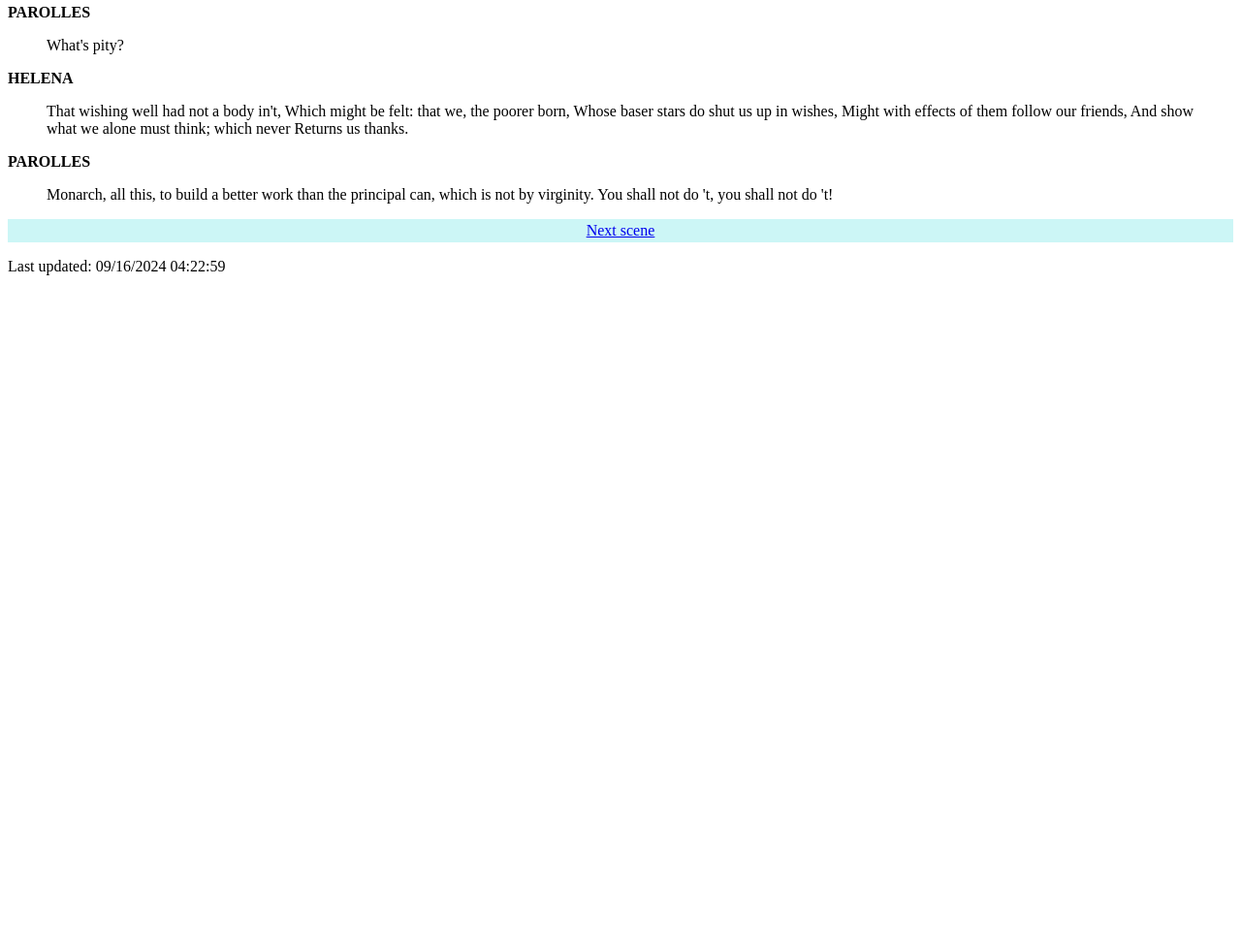
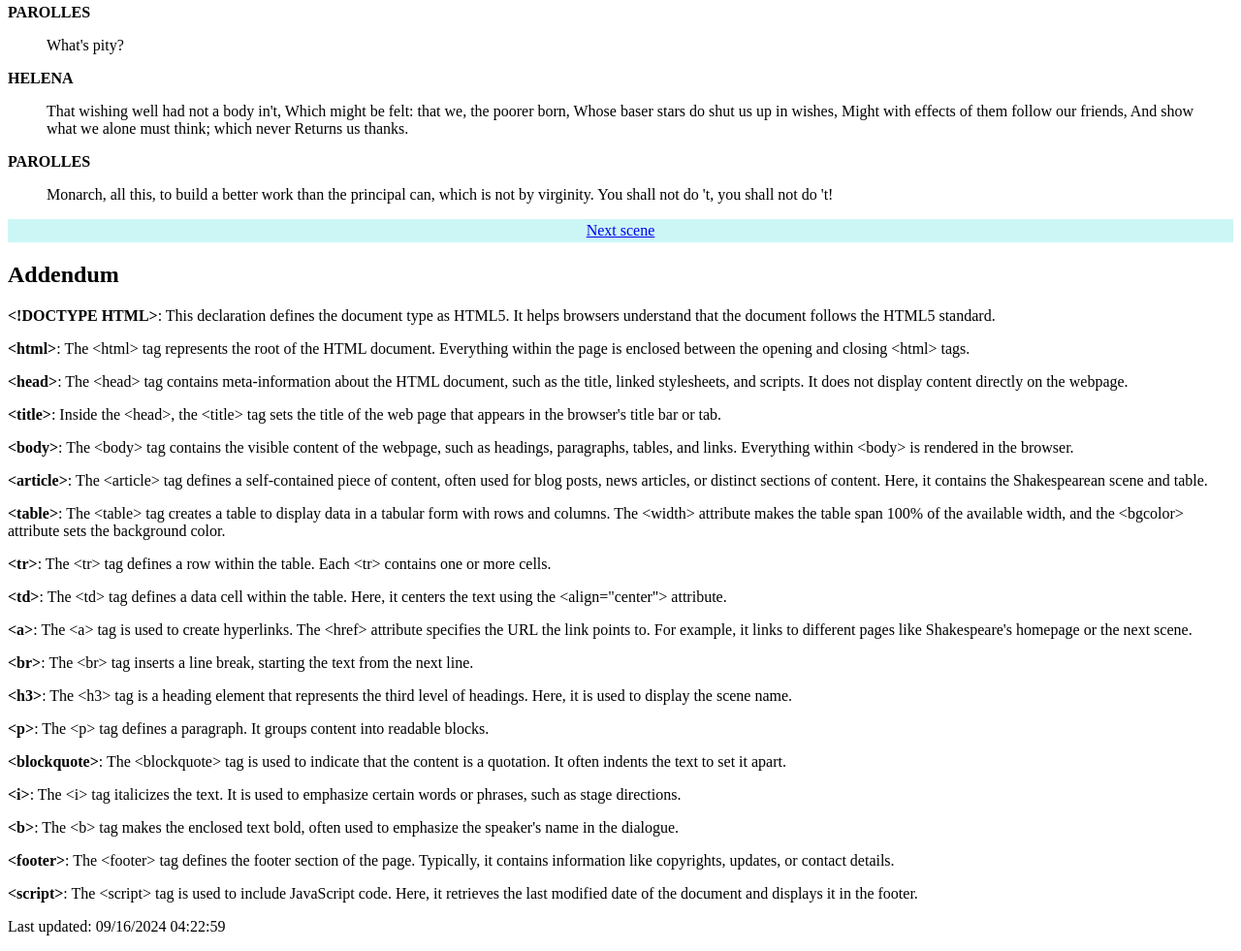
Before and after one commit to kudala-bharani/lab-7, a plain HTML site: page lab-2/index.html in a window 1280 px wide. Shown: the part 3837-4818 px from the top of the page at 97% size. Before the commit the page ends 4137 px from the top, so only its background shows below. Drawn offline with Linux system fonts and the light colour scheme.

Commit message:
Update index.html

```diff
--- a/lab-2/index.html
+++ b/lab-2/index.html
@@ -1,10 +1,10 @@
-<!DOCTYPE HTML PUBLIC "-//W3C//DTD HTML 4.0 Transitional//EN" "http://www.w3.org/TR/REC-html40/loose.dtd">
+<!DOCTYPE HTML>
 <html>
    <head>
       <title>SCENE I. Rousillon. The COUNT's palace.</title>
-    <meta http-equiv="Content-Type" content="text/html; charset=iso-8859-1">
    </head>
-  <body bgcolor="#ffffff" text="#000000">
+   <body>
+      <article>
          <table width="100%" bgcolor="#CCF6F6">
             <tr>
                <td align="center">All's Well That Ends Well</td>
@@ -18,266 +18,213 @@
                </td>
             </tr>
          </table>
-
          <h3>SCENE I. Rousillon. The COUNT's palace.</h3>
-
          <p>
          <blockquote><i>Enter BERTRAM, the COUNTESS of Rousillon, HELENA, and LAFEU, all in black</i></blockquote>
          </p>
-
          <p>
             <b>COUNTESS</b>
          <blockquote>In delivering my son from me, I bury a second husband.</blockquote>
          </p>
-
          <p>
             <b>BERTRAM</b>
          <blockquote>And I in going, madam, weep o'er my father's death anew: but I must attend his majesty's command, to whom I am now in ward, evermore in subjection.</blockquote>
          </p>
-
          <p>
             <b>LAFEU</b>
          <blockquote>You shall find of the king a husband, madam; you, sir, a father: he that so generally is at all times good must of necessity hold his virtue to you; whose worthiness would stir it up where it wanted rather than lack it where there is such abundance.</blockquote>
          </p>
-
          <p>
             <b>COUNTESS</b>
          <blockquote>What hope is there of his majesty's amendment?</blockquote>
          </p>
-
          <p>
             <b>LAFEU</b>
          <blockquote>He hath abandoned his physicians, madam; under whose practises he hath persecuted time with hope, and finds no other advantage in the process but only the losing of hope by time.</blockquote>
          </p>
-
          <p>
             <b>COUNTESS</b>
          <blockquote>This young gentlewoman had a father,--O, that 'had'! how sad a passage 'tis!--whose skill was almost as great as his honesty; had it stretched so far, would have made nature immortal, and death should have play for lack of work. Would, for the king's sake, he were living! I think it would be the death of the king's disease.</blockquote>
          </p>
-
          <p>
             <b>LAFEU</b>
          <blockquote>How called you the man you speak of, madam?</blockquote>
          </p>
-
          <p>
             <b>COUNTESS</b>
          <blockquote>He was famous, sir, in his profession, and it was his great right to be so: Gerard de Narbon.</blockquote>
          </p>
-
          <p>
             <b>LAFEU</b>
          <blockquote>He was excellent indeed, madam: the king very lately spoke of him admiringly and mourningly: he was skilful enough to have lived still, if knowledge could be set up against mortality.</blockquote>
          </p>
-
          <p>
             <b>BERTRAM</b>
          <blockquote>What is it, my good lord, the king languishes of?</blockquote>
          </p>
-
          <p>
             <b>LAFEU</b>
          <blockquote>A fistula, my lord.</blockquote>
          </p>
-
          <p>
             <b>BERTRAM</b>
          <blockquote>I heard not of it before.</blockquote>
          </p>
-
          <p>
             <b>LAFEU</b>
          <blockquote>I would it were not notorious. Was this gentlewoman the daughter of Gerard de Narbon?</blockquote>
          </p>
-
          <p>
             <b>COUNTESS</b>
          <blockquote>His sole child, my lord, and bequeathed to my overlooking. I have those hopes of her good that her education promises; her dispositions she inherits, which makes fair gifts fairer; for where an unclean mind carries virtuous qualities, there commendations go with pity; they are virtues and traitors too; in her they are the better for their simpleness; she derives her honesty and achieves her goodness.</blockquote>
          </p>
-
          <p>
             <b>LAFEU</b>
          <blockquote>Your commendations, madam, get from her tears.</blockquote>
          </p>
-
          <p>
             <b>COUNTESS</b>
          <blockquote>'Tis the best brine a maiden can season her praise in. The remembrance of her father never approaches her heart but the tyranny of her sorrows takes all livelihood from her cheek. No more of this, Helena; go to, no more; lest it be rather thought you affect a sorrow than have it.</blockquote>
          </p>
-
          <p>
             <b>HELENA</b>
          <blockquote>I do affect a sorrow indeed, but I have it too.</blockquote>
          </p>
-
          <p>
             <b>LAFEU</b>
          <blockquote>Moderate lamentation is the right of the dead, excessive grief the enemy to the living.</blockquote>
          </p>
-
          <p>
             <b>COUNTESS</b>
          <blockquote>If the living be enemy to the grief, the excess makes it soon mortal.</blockquote>
          </p>
-
          <p>
             <b>BERTRAM</b>
          <blockquote>Madam, I desire your holy wishes.</blockquote>
          </p>
-
          <p>
             <b>LAFEU</b>
          <blockquote>How understand we that?</blockquote>
          </p>
-
          <p>
             <b>COUNTESS</b>
          <blockquote>Be thou blest, Bertram, and succeed thy father in manners, as in shape! thy blood and virtue contend for empire in thee, and thy goodness share with thy birthright! Love all, trust a few, do wrong to none: be able for thine enemy rather in power than use, and keep thy friend under thy own life's key: be cheque'd for silence, but never tax'd for speech. What heaven more will, that thee may furnish and my prayers pluck down, fall on thy head! Farewell, my lord; 'Tis an unseason'd courtier; good my lord, advise him.</blockquote>
          </p>
-
          <p>
             <b>LAFEU</b>
          <blockquote>He cannot want the best that shall attend his love.</blockquote>
          </p>
-
          <p>
             <b>COUNTESS</b>
          <blockquote>Heaven bless him! Farewell, Bertram.</blockquote>
          <i>Exit</i>
          </p>
-
          <p>
             <b>BERTRAM</b>
          <blockquote>[To HELENA] The best wishes that can be forged in your thoughts be servants to you! Be comfortable to my mother, your mistress, and make much of her.</blockquote>
          </p>
-
          <p>
             <b>LAFEU</b>
          <blockquote>Farewell, pretty lady: you must hold the credit of your father.</blockquote>
          <i>Exeunt BERTRAM and LAFEU</i>
          </p>
-
          <p>
             <b>HELENA</b>
          <blockquote>O, were that all! I think not on my father; And these great tears grace his remembrance more than those I shed for him. What was he like? I have forgot him: my imagination carries no favour in't but Bertram's. I am undone: there is no living, none, if Bertram be away. 'Twere all one that I should love a bright particular star and think to wed it, he is so above me: In his bright radiance and collateral light must I be comforted, not in his sphere. The ambition in my love thus plagues itself: The hind that would be mated by the lion must die for love. 'Twas pretty, though plague, to see him every hour; to sit and draw his arched brows, his hawking eye, his curls, in our heart's table; heart too capable of every line and trick of his sweet favour: But now he's gone, and my idolatrous fancy must sanctify his reliques. Who comes here?</blockquote>
          <i>Enter PAROLLES</i>
          </p>
-
          <p>
             <b>PAROLLES</b>
          <blockquote>Save you, fair queen!</blockquote>
          </p>
-
          <p>
             <b>HELENA</b>
          <blockquote>And you, monarch!</blockquote>
          </p>
-
          <p>
             <b>PAROLLES</b>
          <blockquote>No.</blockquote>
          </p>
-
          <p>
             <b>HELENA</b>
          <blockquote>And no.</blockquote>
          </p>
-
          <p>
             <b>PAROLLES</b>
          <blockquote>Are you meditating on virginity?</blockquote>
          </p>
-
          <p>
             <b>HELENA</b>
          <blockquote>Ay. You have some stain of soldier in you: let me ask you a question. Man is enemy to virginity; how may we barricado it against him?</blockquote>
          </p>
-
          <p>
             <b>PAROLLES</b>
          <blockquote>Keep him out.</blockquote>
          </p>
-
          <p>
             <b>HELENA</b>
          <blockquote>But he assails; and our virginity, though valiant in the defence, yet is weak: unfold to us some warlike resistance.</blockquote>
          </p>
-
          <p>
             <b>PAROLLES</b>
          <blockquote>There is none: man, sitting down before you, will undermine you and blow you up.</blockquote>
          </p>
-
          <p>
             <b>HELENA</b>
          <blockquote>Bless our poor virginity from underminers and blowers up! Is there no military policy, how virgins might blow up men?</blockquote>
          </p>
-
          <p>
             <b>PAROLLES</b>
          <blockquote>Virginity being blown down, man will quicklier be blown up: marry, in blowing him down again, with the breach yourselves made, you lose your city. It is not politic in the commonwealth of nature to preserve virginity. Loss of virginity is rational increase and there was never virgin got till virginity was first lost. That you were made of is metal to make virgins. Virginity by being once lost may be ten times found; by being ever kept, it is ever lost: 'tis too cold a companion; away with 't!</blockquote>
          </p>
-
          <p>
             <b>HELENA</b>
          <blockquote>I will stand for 't a little, though therefore I die a virgin.</blockquote>
          </p>
-
          <p>
             <b>PAROLLES</b>
          <blockquote>There's little can be said in 't; 'tis against the rule of nature. To speak on the part of virginity, is to accuse your mothers; which is most infallible disobedience. He that hangs himself is a virgin: virginity murders itself and should be buried in highways out of all sanctified limit, as a desperate offendress against nature. Virginity breeds mites, much like a cheese; consumes itself to the very paring, and so dies with feeding his own stomach. Besides, virginity is peevish, proud, idle, made of self-love, which is the most inhibited sin in the canon. Keep it not; you cannot choose but lose by't: Out with 't! within ten year it will make itself ten, which is a goodly increase; and the principal itself not much the worse: away with 't!</blockquote>
          </p>
-
          <p>
             <b>HELENA</b>
          <blockquote>How might one do, sir, to lose it to her own liking?</blockquote>
          </p>
-
          <p>
             <b>PAROLLES</b>
          <blockquote>Let me see: marry, ill, to like him that ne'er it likes. 'Tis a commodity will lose the gloss with lying; the longer kept, the less worth: off with 't while 'tis vendible; answer the time of request. Virginity, like an old courtier, wears her cap out of fashion: richly suited, but unsuitable: just like the brooch and the tooth-pick, which wear not now. Your date is better in your pie and your porridge than in your cheek: and your virginity, your old virginity, is like one of our French wither'd pears; it looks ill, it eats drily; marry, 'tis a wither'd pear; it was formerly better; marry, yet 'tis a wither'd pear: will you any thing with it?</blockquote>
          </p>
-
          <p>
             <b>HELENA</b>
          <blockquote>Not my virginity yet.</blockquote>
          </p>
-
          <p>
             <b>PAROLLES</b>
          <blockquote>You are for the court.</blockquote>
          </p>
-
          <p>
             <b>HELENA</b>
          <blockquote>There shall your master have a thousand loves, A mother and a mistress and a friend, A phoenix, captain and an enemy, A guide, a goddess, and a sovereign, A counsellor, a traitress, and a dear; His humble ambition, proud humility, His jarring concord, and his discord dulcet, His faith, his sweet disaster; with a world Of pretty, fond, adoptious christendoms, That blinking Cupid gossips. Now shall he-- I know not what he shall. God send him well! The court's a learning place, and he is one--</blockquote>
          </p>
-
          <p>
             <b>PAROLLES</b>
          <blockquote>What one, i' faith?</blockquote>
          </p>
-
          <p>
             <b>HELENA</b>
          <blockquote>That I wish well. 'Tis pity--</blockquote>
          </p>
-
          <p>
             <b>PAROLLES</b>
          <blockquote>What's pity?</blockquote>
          </p>
-
          <p>
             <b>HELENA</b>
          <blockquote>That wishing well had not a body in't, Which might be felt: that we, the poorer born, Whose baser stars do shut us up in wishes, Might with effects of them follow our friends, And show what we alone must think; which never Returns us thanks.</blockquote>
          </p>
-
          <p>
             <b>PAROLLES</b>
          <blockquote>Monarch, all this, to build a better work than the principal can, which is not by virginity. You shall not do 't, you shall not do 't!</blockquote>
          </p>
-
          <table width="100%" bgcolor="#CCF6F6">
             <tr>
                <td align="center">
@@ -285,7 +232,28 @@
                </td>
             </tr>
          </table>
-
+      </article>
+      <article>
+         <h2>Addendum</h2>
+         <p><b>&lt;!DOCTYPE HTML&gt;</b>: This declaration defines the document type as HTML5. It helps browsers understand that the document follows the HTML5 standard.</p>
+         <p><b>&lt;html&gt;</b>: The &lt;html&gt; tag represents the root of the HTML document. Everything within the page is enclosed between the opening and closing &lt;html&gt; tags.</p>
+         <p><b>&lt;head&gt;</b>: The &lt;head&gt; tag contains meta-information about the HTML document, such as the title, linked stylesheets, and scripts. It does not display content directly on the webpage.</p>
+         <p><b>&lt;title&gt;</b>: Inside the &lt;head&gt;, the &lt;title&gt; tag sets the title of the web page that appears in the browser's title bar or tab.</p>
+         <p><b>&lt;body&gt;</b>: The &lt;body&gt; tag contains the visible content of the webpage, such as headings, paragraphs, tables, and links. Everything within &lt;body&gt; is rendered in the browser.</p>
+         <p><b>&lt;article&gt;</b>: The &lt;article&gt; tag defines a self-contained piece of content, often used for blog posts, news articles, or distinct sections of content. Here, it contains the Shakespearean scene and table.</p>
+         <p><b>&lt;table&gt;</b>: The &lt;table&gt; tag creates a table to display data in a tabular form with rows and columns. The &lt;width&gt; attribute makes the table span 100% of the available width, and the &lt;bgcolor&gt; attribute sets the background color.</p>
+         <p><b>&lt;tr&gt;</b>: The &lt;tr&gt; tag defines a row within the table. Each &lt;tr&gt; contains one or more cells.</p>
+         <p><b>&lt;td&gt;</b>: The &lt;td&gt; tag defines a data cell within the table. Here, it centers the text using the &lt;align="center"&gt; attribute.</p>
+         <p><b>&lt;a&gt;</b>: The &lt;a&gt; tag is used to create hyperlinks. The &lt;href&gt; attribute specifies the URL the link points to. For example, it links to different pages like Shakespeare's homepage or the next scene.</p>
+         <p><b>&lt;br&gt;</b>: The &lt;br&gt; tag inserts a line break, starting the text from the next line.</p>
+         <p><b>&lt;h3&gt;</b>: The &lt;h3&gt; tag is a heading element that represents the third level of headings. Here, it is used to display the scene name.</p>
+         <p><b>&lt;p&gt;</b>: The &lt;p&gt; tag defines a paragraph. It groups content into readable blocks.</p>
+         <p><b>&lt;blockquote&gt;</b>: The &lt;blockquote&gt; tag is used to indicate that the content is a quotation. It often indents the text to set it apart.</p>
+         <p><b>&lt;i&gt;</b>: The &lt;i&gt; tag italicizes the text. It is used to emphasize certain words or phrases, such as stage directions.</p>
+         <p><b>&lt;b&gt;</b>: The &lt;b&gt; tag makes the enclosed text bold, often used to emphasize the speaker's name in the dialogue.</p>
+         <p><b>&lt;footer&gt;</b>: The &lt;footer&gt; tag defines the footer section of the page. Typically, it contains information like copyrights, updates, or contact details.</p>
+         <p><b>&lt;script&gt;</b>: The &lt;script&gt; tag is used to include JavaScript code. Here, it retrieves the last modified date of the document and displays it in the footer.</p>
+      </article>
       <footer></footer>
       <p>Last updated:
          <span id="lastModified"></span>
```
Lines whose indentation alone changed are shown as unchanged.
